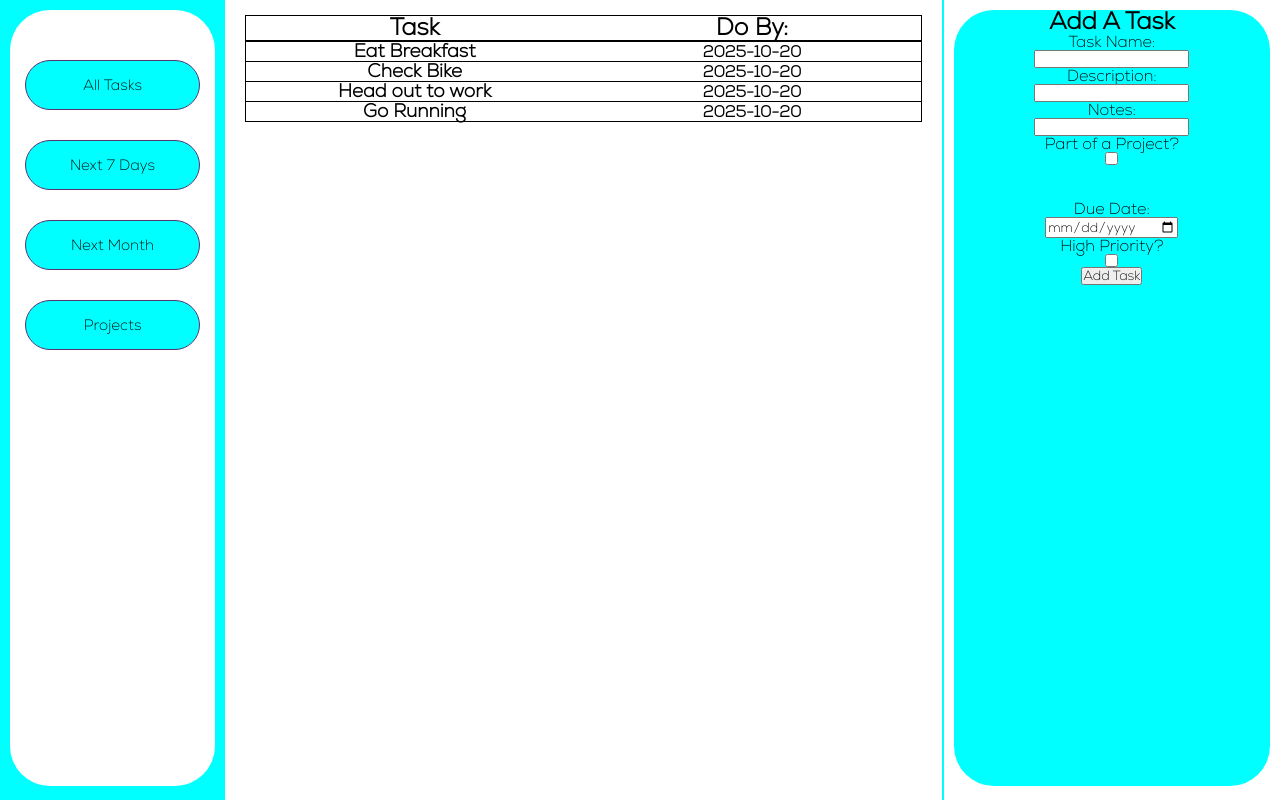
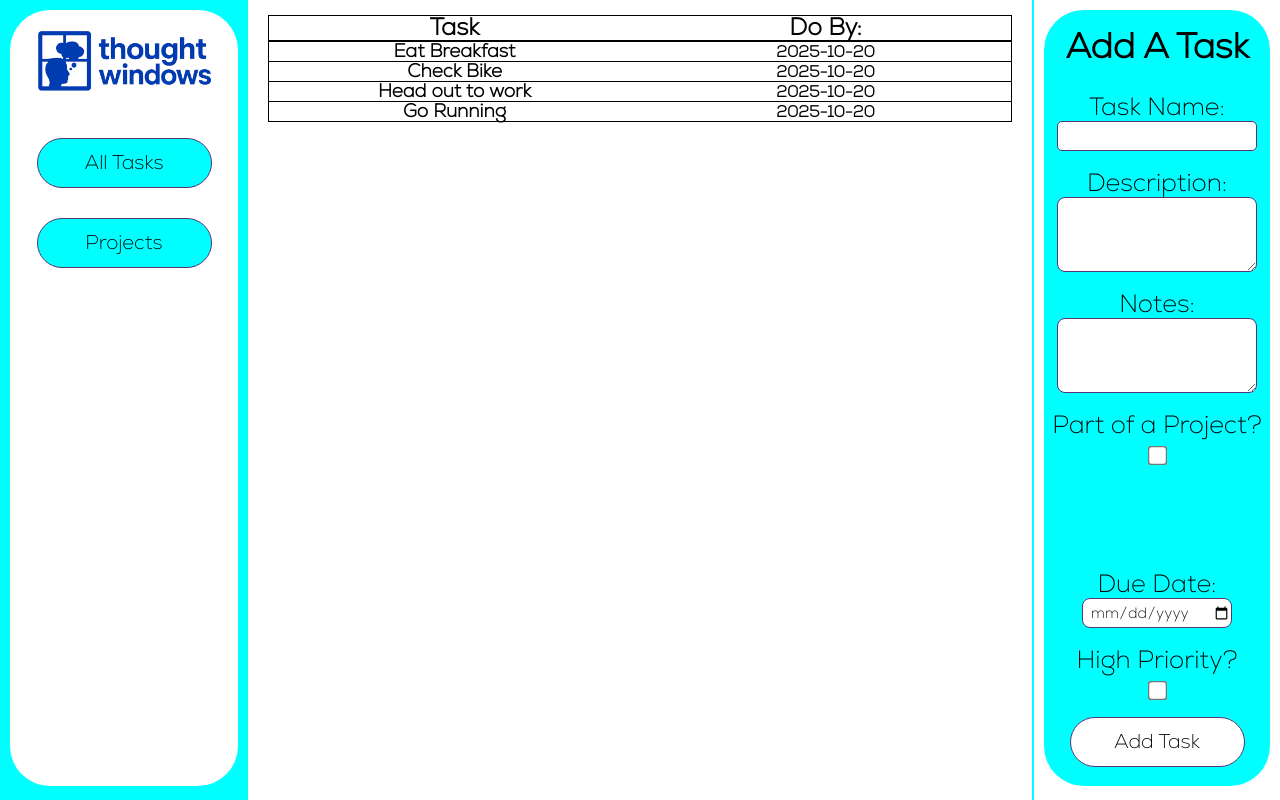
Before and after one commit to housemouse62/To_Do_List, a website built with webpack: page src/template.html in a window 1280 px wide. Built offline with nearby package versions, Linux system fonts and the light colour scheme.

Commit message:
Drop down is repopulating from local storage.
Clean up the code please.

```diff
--- a/src/createTaskUI.css
+++ b/src/createTaskUI.css
@@ -22,3 +22,75 @@
     border-radius: 40px;
     margin: 10px;
 }
+
+.areaTitle {
+    margin: 20px 0 10px 0;
+    font-size: 35px;
+}
+
+.inputLabel {
+    font-size: 25px;
+    margin: 20px 0 1px;
+}
+
+.inputField {
+    width: 200px;
+    height: 75px;
+    border: 1px #563478 solid;
+    border-radius: 8px;
+    padding: 5px 0 2px 7px;
+}
+
+.nameInput {
+    height: 30px;
+    border: 1px #563478 solid;
+    border-radius: 5px;
+    padding-top: 0;
+
+}
+
+input[type="checkbox"] {
+    transform: scale(1.5);
+    margin: 10px;
+    border: 1px #563478 solid;
+
+}
+
+.projectDropDown {
+    width: 150px;
+    height: 30px;
+    border: 1px #563478 solid;
+    border-radius: 8px;
+    padding: 0 0 0 7px;
+    margin: 10px;
+    font-size: 15px;
+}
+
+.projectName {
+    width: 200px;
+    height: 30px;
+    border: 1px #563478 solid;
+    border-radius: 8px;
+    padding: 0 0 2px 7px;
+    font-size: 15px;
+}
+
+.dueDateSelector {
+    width: 150px;
+    height: 30px;
+    border: 1px #563478 solid;
+    border-radius: 8px;
+    padding: 0 0 0 7px;
+    font-size: 15px;
+}
+
+.addTaskButton {
+    margin: 10px;
+    font-family: 'nexaextra_light';
+    font-size: 20px;
+    border: 1px #563478 solid;
+    background-color: white;
+    border-radius: 30px;
+    min-width: 175px;
+    height: 50px;
+}
--- a/src/createTaskUI.js
+++ b/src/createTaskUI.js
@@ -2,69 +2,10 @@ import './createTaskUI.css';
 import { showAllTasks } from './displayUI';
 import { taskManager } from './taskData';
 
-const addTaskDisplay = function(mainContainer) {
-mainContainer.innerHTML = '';
+function addProjectOptions() {
+    const projectSelect = document.querySelector('#projectDropDown');
+    if (!projectSelect) return;
 
-// create div area
-const addTaskDisplayDiv = document.createElement('div');
-addTaskDisplayDiv.className = 'addTaskDisplayDiv';
-mainContainer.append(addTaskDisplayDiv);
-
-// div title
-const areaTitle = document.createElement('h2');
-areaTitle.className = 'areaTitle';
-areaTitle.textContent = 'Add A Task';
-
-// task name input
-const taskNameLabel = document.createElement('label');
-taskNameLabel.setAttribute('for', 'taskName');
-taskNameLabel.innerHTML = 'Task Name:';
-
-const taskNameInput = document.createElement('input');
-taskNameInput.setAttribute('id', 'taskName');
-taskNameInput.setAttribute('type', 'text');
-taskNameInput.setAttribute('name', 'taskName');
-
-// description input
-const descriptionLabel = document.createElement('label');
-descriptionLabel.setAttribute('for', 'description');
-descriptionLabel.innerHTML = 'Description:';
-
-const descriptionInput = document.createElement('input');
-descriptionInput.setAttribute('id', 'description');
-descriptionInput.setAttribute('type', 'text');
-descriptionInput.setAttribute('name', 'description');
-descriptionInput.value = '';
-
-// notes
-const notesLabel = document.createElement('label');
-notesLabel.setAttribute('for', 'notes');
-notesLabel.innerHTML = 'Notes:';
-
-const notesInput = document.createElement('input');
-notesInput.setAttribute('id', 'notes');
-notesInput.setAttribute('type', 'text');
-notesInput.setAttribute('name', 'notes');
-
-// existing project checkbox
-const existingLabel = document.createElement('label');
-existingLabel.setAttribute('for', 'existing');
-existingLabel.innerHTML = "Part of a Project?";
-
-const existingProject = document.createElement('input');
-existingProject.setAttribute('id', 'existing');
-existingProject.setAttribute('type', 'checkbox');
-existingProject.setAttribute('value', 'existing');
-existingProject.setAttribute('name', 'existing');
-
-// existing project selection drop down
-const projectSelect = document.createElement('select');
-projectSelect.className = 'projectDropDown';
-projectSelect.setAttribute('id', 'projectDropDown');
-projectSelect.setAttribute('name', 'projectDropDown');
-projectSelect.style.visibility = 'hidden';
-
- function addProjectOptions() {
     projectSelect.innerHTML = '';
 
     const defaultOptions = [
@@ -90,9 +31,79 @@ projectSelect.style.visibility = 'hidden';
         projectSelect.append(option);
     }
     });
- }
+ };
 
- addProjectOptions();
+const addTaskDisplay = function(mainContainer) {
+mainContainer.innerHTML = '';
+
+// create div area
+const addTaskDisplayDiv = document.createElement('div');
+addTaskDisplayDiv.className = 'addTaskDisplayDiv';
+mainContainer.append(addTaskDisplayDiv);
+
+// div title
+const areaTitle = document.createElement('h2');
+areaTitle.className = 'areaTitle';
+areaTitle.textContent = 'Add A Task';
+
+// task name input
+const taskNameLabel = document.createElement('label');
+taskNameLabel.setAttribute('for', 'taskName');
+taskNameLabel.innerHTML = 'Task Name:';
+taskNameLabel.classList.add('inputLabel', 'nameLabel');
+
+const taskNameInput = document.createElement('input');
+taskNameInput.classList.add('inputField', 'nameInput');
+taskNameInput.setAttribute('id', 'taskName');
+taskNameInput.setAttribute('type', 'text');
+taskNameInput.setAttribute('name', 'taskName');
+
+// description input
+const descriptionLabel = document.createElement('label');
+descriptionLabel.setAttribute('for', 'description');
+descriptionLabel.innerHTML = 'Description:';
+descriptionLabel.classList.add('inputLabel');
+
+const descriptionInput = document.createElement('textarea');
+descriptionInput.classList.add('inputField', 'descriptionField')
+descriptionInput.setAttribute('id', 'description');
+descriptionInput.setAttribute('type', 'text');
+descriptionInput.setAttribute('name', 'description');
+descriptionInput.value = '';
+
+// notes
+const notesLabel = document.createElement('label');
+notesLabel.setAttribute('for', 'notes');
+notesLabel.innerHTML = 'Notes:';
+notesLabel.classList.add('inputLabel');
+
+const notesInput = document.createElement('textarea');
+notesInput.classList.add('inputField')
+notesInput.setAttribute('id', 'notes');
+notesInput.setAttribute('type', 'text');
+notesInput.setAttribute('name', 'notes');
+
+// existing project checkbox
+const existingLabel = document.createElement('label');
+existingLabel.setAttribute('for', 'existing');
+existingLabel.innerHTML = "Part of a Project?";
+existingLabel.classList.add('inputLabel');
+
+const existingProject = document.createElement('input');
+existingProject.setAttribute('id', 'existing');
+existingProject.setAttribute('type', 'checkbox');
+existingProject.setAttribute('value', 'existing');
+existingProject.setAttribute('name', 'existing');
+existingProject.classList.add('checkbox');
+
+// existing project selection drop down
+const projectSelect = document.createElement('select');
+projectSelect.className = 'projectDropDown';
+projectSelect.setAttribute('id', 'projectDropDown');
+projectSelect.setAttribute('name', 'projectDropDown');
+projectSelect.style.visibility = 'hidden';
+
+ //addProjectOptions();
 
 // add new project name
 const addNewProjectField = document.createElement('input');
@@ -101,6 +112,7 @@ addNewProjectField.setAttribute('type', 'text');
 addNewProjectField.setAttribute('name', 'addNewProject');
 addNewProjectField.placeholder = 'new project name';
 addNewProjectField.style.visibility = 'hidden';
+addNewProjectField.classList.add('projectName');
 
 //logic to show/hide addNewProjectField
 projectSelect.addEventListener("change", (event) => {
@@ -124,16 +136,19 @@ existingProject.addEventListener('change', () => {
 const dueDateLabel = document.createElement('label');
 dueDateLabel.setAttribute('for', 'dueDate');
 dueDateLabel.innerHTML = 'Due Date:';
+dueDateLabel.classList.add('inputLabel');
 
 const dueDateSelector = document.createElement('input');
 dueDateSelector.setAttribute('id', 'dueDate');
 dueDateSelector.setAttribute('type', 'date');
 dueDateSelector.setAttribute('name', 'dueDate');
+dueDateSelector.classList.add('dueDateSelector');
 
 // high priority
 const highPriorityLabel = document.createElement('label');
 highPriorityLabel.setAttribute('for', 'highPriority');
 highPriorityLabel.innerHTML = 'High Priority?';
+highPriorityLabel.classList.add('inputLabel');
 
 const highPriorityBox = document.createElement('input');
 highPriorityBox.setAttribute('id', 'highPriority');
@@ -212,3 +227,4 @@ addTaskDisplayDiv.append(
 
 
 export { addTaskDisplay };
+export { addProjectOptions };
--- a/src/displayUI.js
+++ b/src/displayUI.js
@@ -52,6 +52,7 @@ taskManager.tasks.forEach((item, index) => {
         itemDate,
     );
     });
+    localStorage.setItem('currentView', 'allTasks')
 };
 
 // All Projects Display
@@ -97,13 +98,15 @@ taskManager.projects.forEach((item, index) => {
         projectListItemTitle,
     );
     });
+
+    localStorage.setItem('currentView', 'allProjects');
 };
 
 // Display Tasks For A Clicked Project
 function showProjectTasks(clickedID, projectContainer) {
-
 const projectTasks = taskManager.tasks.filter(task => task.projectID === clickedID);
 const projectContent = document.createElement('div');
+projectContent.classList.add('projectContent');
 projectContainer.append(projectContent);
 
 // Create Header for Display
@@ -144,7 +147,6 @@ projectTasks.forEach((task, index) => {
     listItemCard.append(listItemTitle, itemDate);
 });
 
-projectContent.classList.add('projectContent');
 };
 
 function showClickedItem(clickedTaskID) {
--- a/src/index.css
+++ b/src/index.css
@@ -14,7 +14,8 @@ body {
     height: 100vh;
     grid-template-areas:
         "sideNav"
-        "mainPanel";
+        "mainPanel"
+        "sideBar";
 }
 
 .sideNav {
@@ -35,7 +36,7 @@ body {
 
 @media (width >= 700px) {
     #content {
-        grid-template-columns: 1fr 4fr 2fr;
+        grid-template-columns: 1fr 3fr 1fr;
         grid-template-areas:
         "sideNav mainPanel sideBar"
     }
--- a/src/index.js
+++ b/src/index.js
@@ -1,10 +1,10 @@
 import "./index.css";
 import { showAllTasks } from "./displayUI.js";
 import { showProjects } from "./displayUI.js";
-import { greeting } from './lists.js';
 import { sideNavDiv } from "./sidenav.js";
 import { addTaskDisplay } from "./createTaskUI.js";
 import { taskManager } from "./taskData.js";
+import { addProjectOptions } from "./createTaskUI.js";
 
 
 // Navigation sidebar & main window
@@ -44,5 +44,13 @@ document.addEventListener('DOMContentLoaded', () => {
         seedDemoTasks()
         console.log('No stored tasks found - seeded demo tasks');
     }
+
+    addProjectOptions();
+
+    const currentView = localStorage.getItem('currentView');
+    if (currentView === 'allProjects') {
+        showProjects(mainPanel);
+    } else {
     showAllTasks(mainPanel)
+    }
 });
--- a/src/sidenav.css
+++ b/src/sidenav.css
@@ -14,7 +14,7 @@
 
 .buttonContainer {
     display: flex;
-    flex-direction: column;
+    flex-direction: column;;
     align-items: center;
     height: 97vh;
     background-color: white;
@@ -22,17 +22,21 @@
     margin: 10px;
 }
 
+.logo {
+    width: 175px;
+    margin-top: 20px;
+}
 .seeTasks {
     font-family: 'nexaextra_light';
-    font-size: 15px;
+    font-size: 20px;
     margin: 15px;
     border: 1px #563478 solid;
     background-color: #00FFFF;
     border-radius: 30px;
-    width: 175px;
+    min-width: 175px;
     height: 50px;
 }
 
 .allTasks {
-    margin-top: 50px;
+    margin-top: 47px;
 }
--- a/src/sidenav.js
+++ b/src/sidenav.js
@@ -1,4 +1,5 @@
 import { showAllTasks, showProjects } from "./displayUI";
+import Logo from './logo.png';
 import './sidenav.css';
 
 // Navigation Sidebar
@@ -7,15 +8,18 @@ const buttonContainer = document.createElement('div');
 buttonContainer.className = 'buttonContainer';
 container.append(buttonContainer);
 
+const logo = new Image();
+logo.src = Logo;
+logo.classList.add('logo');
 const allTasks = document.createElement('button');
 allTasks.classList.add('seeTasks', 'allTasks');
 allTasks.textContent = 'All Tasks';
-const nextSeven = document.createElement('button');
-nextSeven.classList.add('seeTasks', 'nextSeven');
-nextSeven.textContent = 'Next 7 Days';
-const nextMonth = document.createElement('button');
-nextMonth.classList.add('seeTasks', 'nextMonth');
-nextMonth.textContent = 'Next Month';
+// const nextSeven = document.createElement('button');
+// nextSeven.classList.add('seeTasks', 'nextSeven');
+// nextSeven.textContent = 'Next 7 Days';
+// const nextMonth = document.createElement('button');
+// nextMonth.classList.add('seeTasks', 'nextMonth');
+// nextMonth.textContent = 'Next Month';
 const space = document.createElement('div');
 space.className = 'space';
 const projectsButton = document.createElement('button');
@@ -23,9 +27,10 @@ projectsButton.classList.add('seeTasks', 'projectsButton');
 projectsButton.textContent = "Projects";
 
 buttonContainer.append(
+    logo,
     allTasks,
-    nextSeven,
-    nextMonth,
+    // nextSeven,
+    // nextMonth,
     space,
     projectsButton);
 
```
Also changed, not shown: src/taskData.js (+35 -4 lines), src/logo.png (added), 2 other files. Lines whose indentation alone changed are shown as unchanged.
